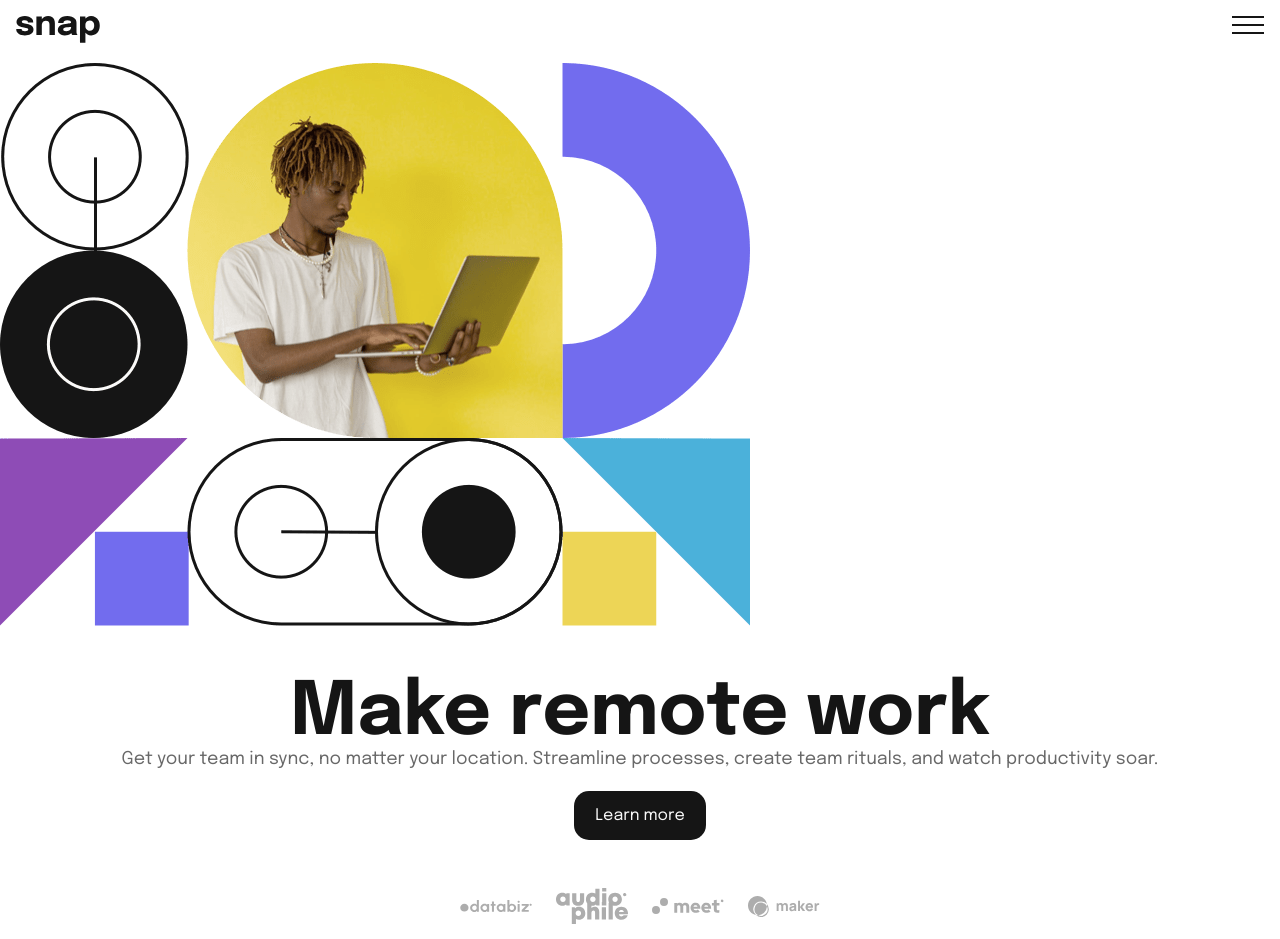
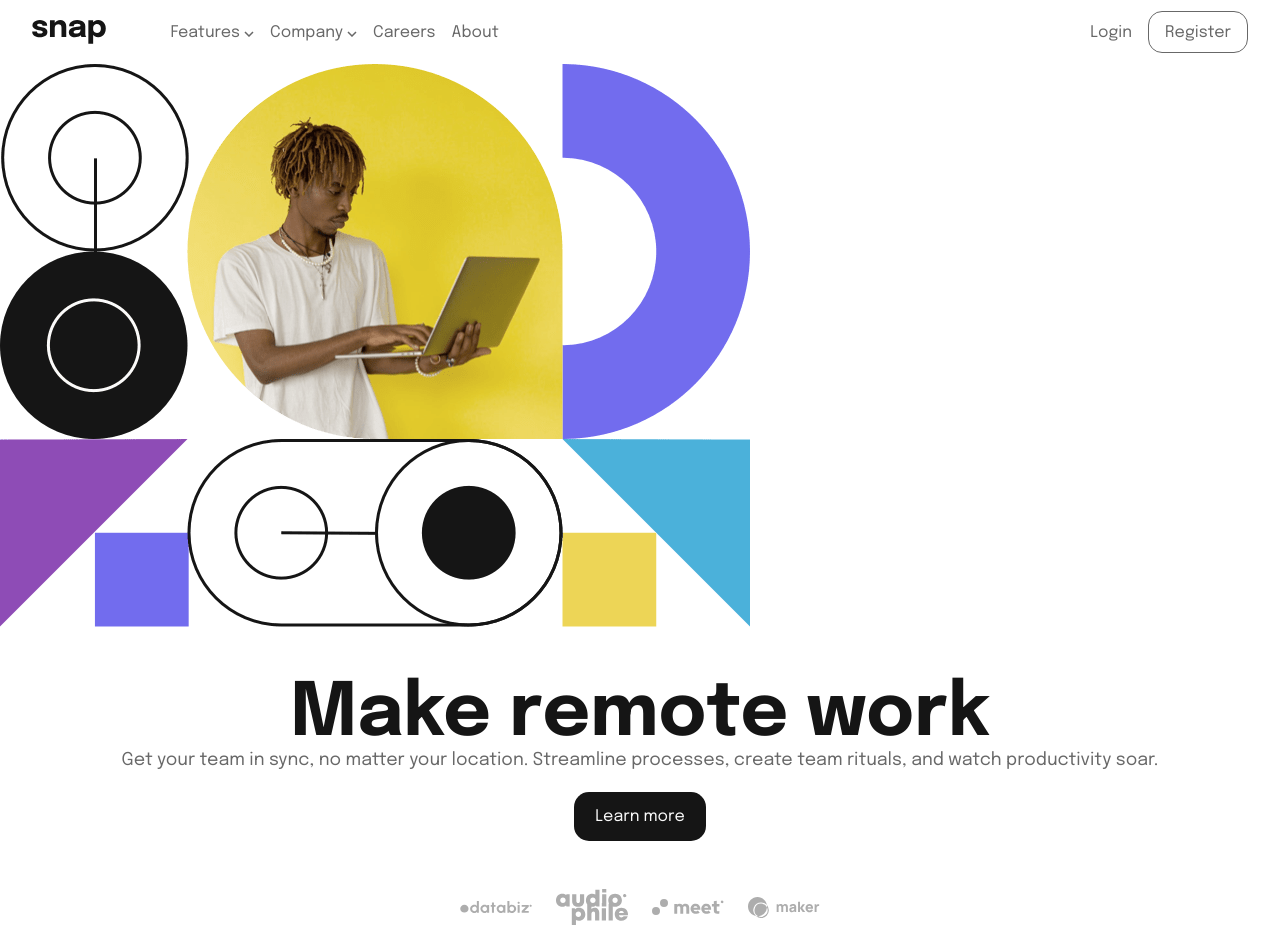
Before and after one commit to Edg3Runner/Snap, a plain HTML site: page index.html in a window 1280 px wide. Drawn offline with Linux system fonts and the light colour scheme.

Commit message:
Added Navigation layout desktop

```diff
--- a/index.html
+++ b/index.html
@@ -15,7 +15,9 @@
   <body>
     <div class="wrapper">
       <header>
-        <div class="logo"><img src="./assets/images/logo.svg" alt="" /></div>
+        <a class="logo" href="#"
+          ><img src="./assets/images/logo.svg" alt=""
+        /></a>
         <div class="nav__menu--open">
           <img src="./assets/images/icon-menu.svg" alt="" />
         </div>
@@ -27,54 +29,43 @@
               alt=""
             />
           </div>
-          <ul>
+          <ul class="nav__list">
             <li>
-              <a href="#"
-                ><p class="features">
+              <a class="features" href="#">
                 Features
-                  <img src="./assets/images/icon-arrow-down.svg" alt="" /></p
-              ></a>
+                <img src="./assets/images/icon-arrow-down.svg" alt="" />
+              </a>
               <ul class="dropdown" id="features--list">
                 <li>
-                  <a href="#"
-                    ><p>
+                  <a href="#">
                     <img src="./assets/images/icon-todo.svg" alt="" />
                     Todo List
-                    </p></a
-                  >
+                  </a>
                 </li>
                 <li>
-                  <a href="#"
-                    ><p>
+                  <a href="#">
                     <img src="./assets/images/icon-calendar.svg" alt="" />
                     Calendar
-                    </p></a
-                  >
+                  </a>
                 </li>
                 <li>
-                  <a href="#"
-                    ><p>
+                  <a href="#">
                     <img src="./assets/images/icon-reminders.svg" alt="" />
                     Reminders
-                    </p></a
-                  >
+                  </a>
                 </li>
                 <li>
-                  <a href="#"
-                    ><p>
+                  <a href="#">
                     <img src="./assets/images/icon-planning.svg" alt="" />
                     Planning
-                    </p></a
-                  >
+                  </a>
                 </li>
               </ul>
             </li>
             <li>
-              <a href="#"
-                ><p class="company">
+              <a class="company" href="#">
                 Company
                 <img src="./assets/images/icon-arrow-down.svg" alt="" />
-                </p>
               </a>
               <ul class="dropdown" id="company--list">
                 <li><a href="#">History</a></li>
--- a/style.css
+++ b/style.css
@@ -206,3 +206,60 @@ main {
 .cta__sponsors img {
   width: 20%;
 }
+
+@media (min-width: 1000px) {
+  header {
+    align-items: center;
+    width: 100%;
+    padding: 2rem;
+    gap: 4rem;
+    height: 42px;
+  }
+
+  .logo img {
+    display: block; /* Make the logo a block element */
+    max-height: 100%; /* Make sure the image doesn't overflow its container */
+  }
+
+  nav {
+    display: flex;
+    justify-content: space-between;
+    position: unset;
+    width: 100%;
+    height: auto;
+    padding: 0;
+    margin-left: auto;
+  }
+
+  .nav__list {
+    display: flex;
+    gap: 1rem;
+    flex-wrap: wrap;
+    align-items: center;
+  }
+
+  .nav__list li {
+    margin-bottom: 0;
+  }
+
+  .nav__menu--close,
+  .nav__menu--open {
+    display: none;
+  }
+
+  .authentication {
+    flex-direction: row;
+    margin: 0;
+    margin-left: auto;
+  }
+
+  .login {
+    padding: 0.8125rem 0;
+    align-self: center;
+  }
+
+  .register {
+    padding: 0.7rem 1rem;
+    align-self: center;
+  }
+}
```
Lines whose indentation alone changed are shown as unchanged.
